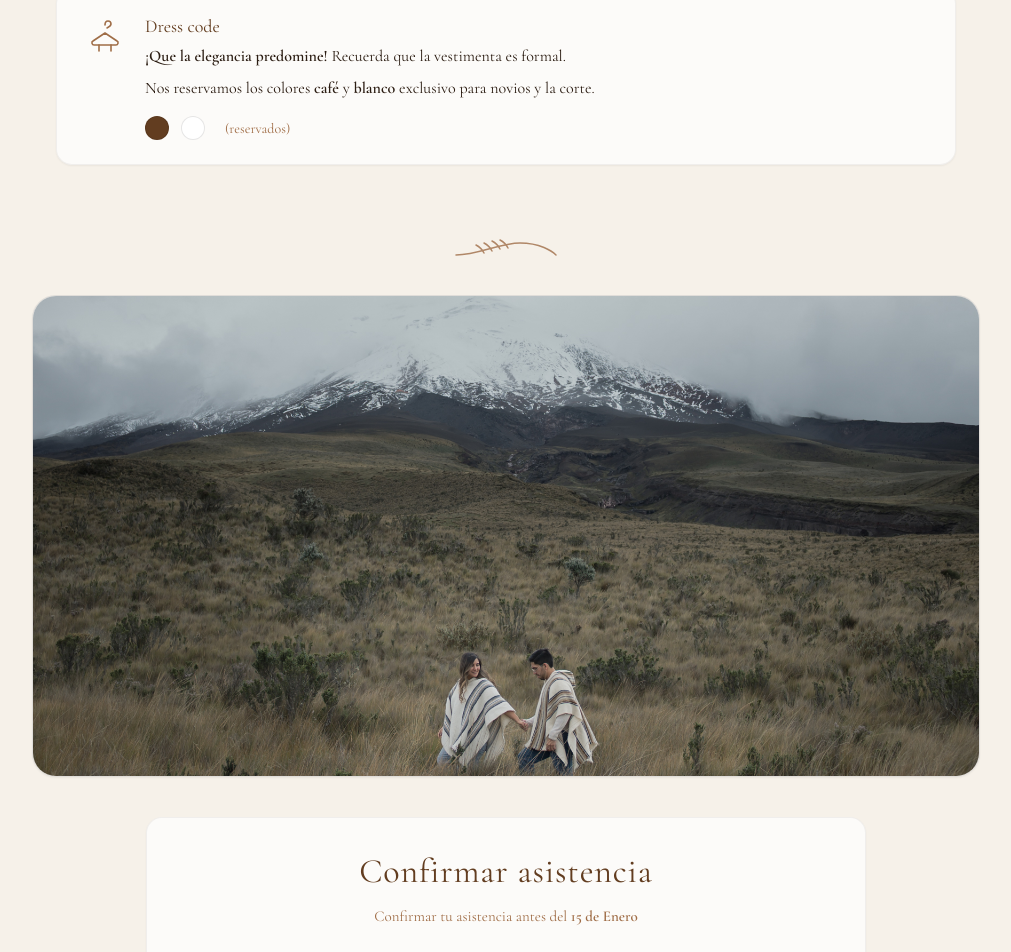
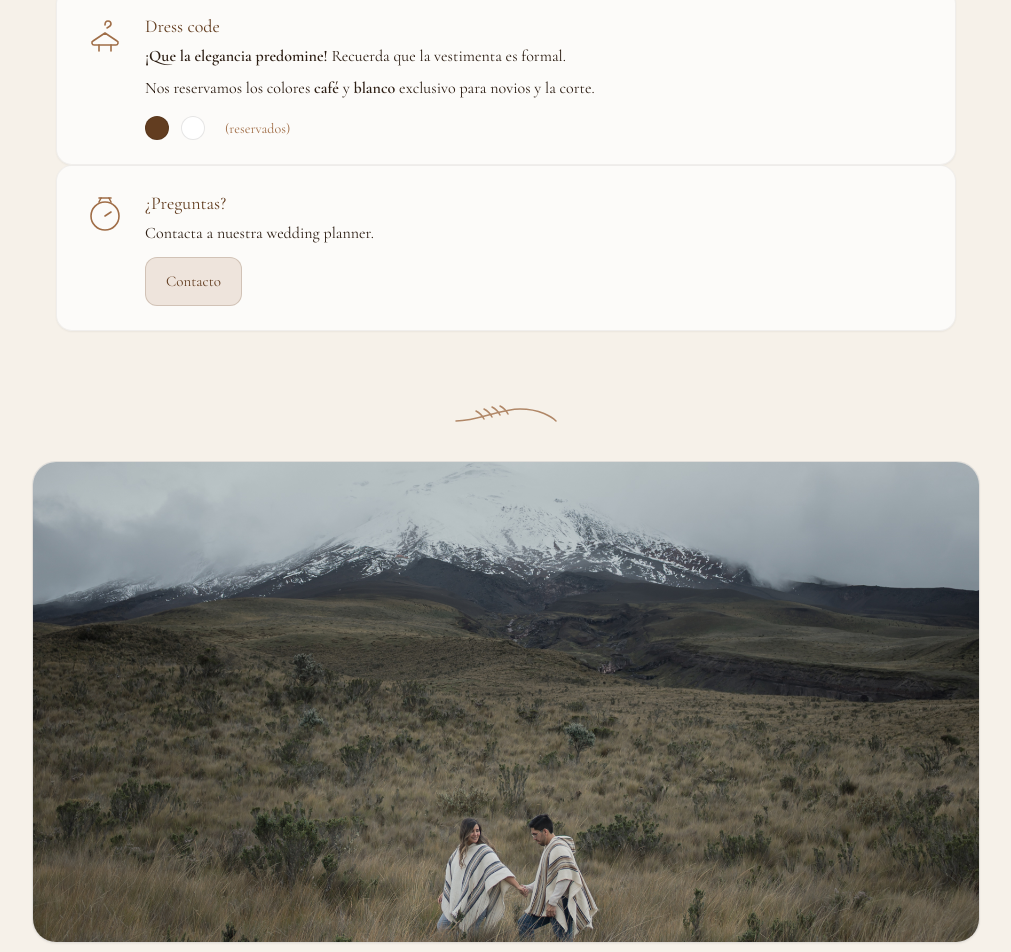
Before and after one commit to paosua86/weddinginvitation, a React (Vite) app in the folder app/: page / in a window 1280 px wide. Shown: the part 3267-4219 px from the top of the page, without its empty margins (134-1145 px from the left). Built offline with nearby package versions, Linux system fonts and the light colour scheme.

Commit message:
contact whats

```diff
--- a/app/src/App.jsx
+++ b/app/src/App.jsx
@@ -15,8 +15,12 @@ const COLORS = {
 };
 
 const RSVP_URL = "#"; // TODO: pega aquí tu link (Google Form / WhatsApp)
-const TRANSPORTE_URL = "#"; // TODO: pega aquí tu link de transporte
+const TRANSPORTE_URL =
+  "https://api.whatsapp.com/send?phone=593984678642&text=Hola%2C%20escribo%20para%20coordinar%20mi%20translado%20a%20la%20Boda%20de%20Andy%20y%20Dany%20a%20realizarse%20en%20la%20Villa%20Fiorenza%20en%20San%20Felipe%20y%20Manuel%20Burbano%20Puembo%2C%20Pichincha%2C%20Ecuador%20el%2014%20Mar%202026%2C%20tengo%20que%20estar%20ah%C3%AD%20antes%20de%20las%2012h30";
 const MAPS_URL = "https://maps.app.goo.gl/5dtPZgpTsiLKbUWa9?g_st=ipc";
+const PLANNER_URL =
+  "https://api.whatsapp.com/send?phone=+593984044040&text=Hola%20Victoria%20Rom%C3%A1n%2C%20escribo%20con%20respecto%20a%20la%20Boda%20de%20Andy%20y%20Dany%20a%20realizarse%20en%20la%20Villa%20Fiorenza%20en%20San%20Felipe%20y%20Manuel%20Burbano%20Puembo%2C%20Pichincha%2C%20Ecuador%20el%2014%20Mar%202026.%20Mi%20pregunta%20es%20la%20siguiente%3A%20";
+
 
 // 14 Marzo 2026 12h30 Ecuador (UTC-5) => 17:30Z
 const WEDDING_UTC = new Date(Date.UTC(2026, 2, 14, 17, 30, 0));
@@ -671,6 +675,28 @@ export default function App() {
                   </div>
                 </div>
               </Card>
+
+              <Card className="p-5 sm:p-6 sm:col-span-2">
+              <div className="flex gap-4">
+                <div className="h-12 w-12">
+                  <Icon name="time" className="h-12 w-12" />
+                </div>
+
+                <div className="flex-1">
+                  <div className="font-serif text-[18px]" style={{ color: COLORS.walnut }}>
+                    ¿Preguntas?
+                  </div>
+                  <div className="mt-1 font-serif text-[16px]" style={{ color: COLORS.ink }}>
+                    Contacta a nuestra wedding planner.
+                  </div>
+
+                  <div className="mt-3">
+                    <Button href={PLANNER_URL}>Contacto</Button>
+                  </div>
+                </div>
+              </div>
+            </Card>
+
             </Reveal>
           </div>
         </div>
```
